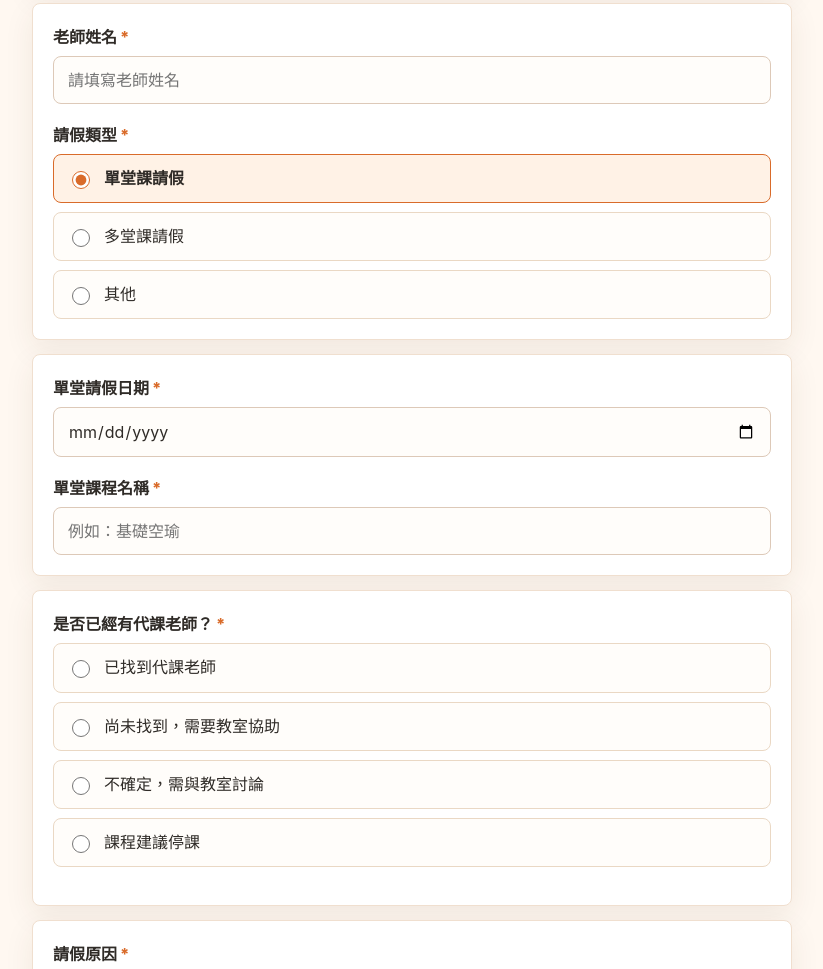
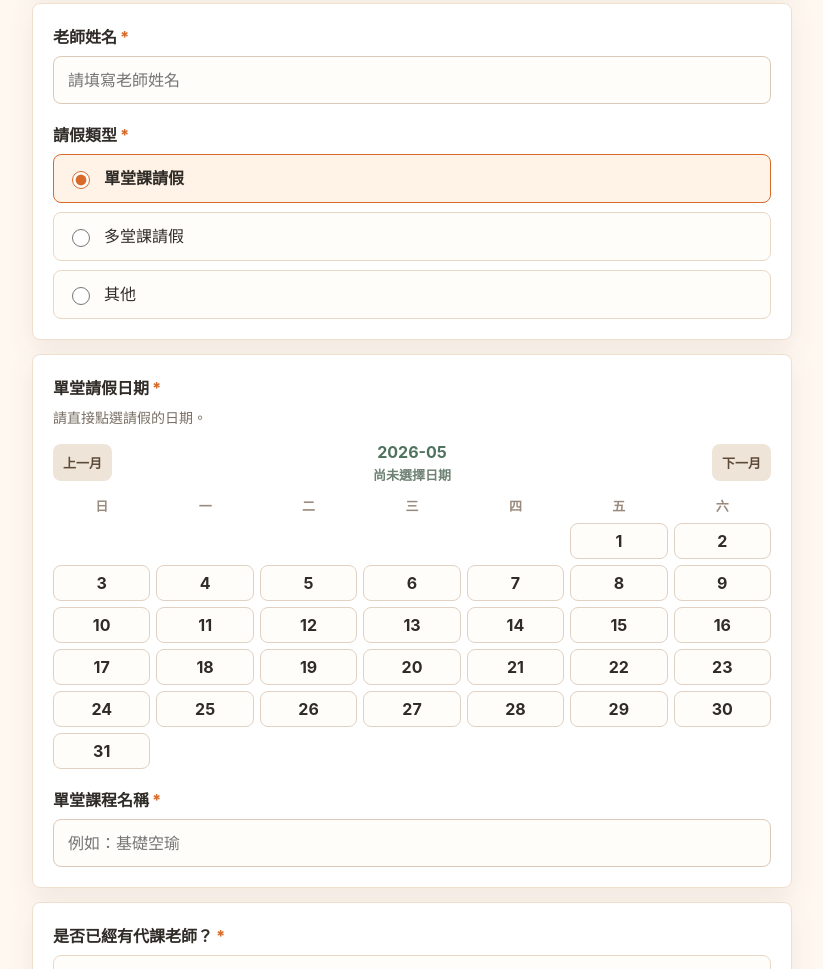
Before and after one commit to hank0303-ctrl/taiwan-warrant-screener, a plain HTML site: page teacher-leave/index.html in a window 1280 px wide. Shown: the part 493-1462 px from the top of the page, without its empty margins (228-1051 px from the left). Drawn offline with Linux system fonts and the light colour scheme.

Commit message:
Replace single leave date picker with calendar

```diff
--- a/teacher-leave/index.html
+++ b/teacher-leave/index.html
@@ -242,8 +242,21 @@
 
       <section id="singleCard" class="card">
         <div class="field">
-          <label class="title" for="single_date">單堂請假日期<span class="req">*</span></label>
-          <input id="single_date" name="single_date" type="date">
+          <label class="title">單堂請假日期<span class="req">*</span></label>
+          <p class="help">請直接點選請假的日期。</p>
+          <div class="calendar-head">
+            <button class="month-btn" type="button" id="singlePrevMonth">上一月</button>
+            <div>
+              <strong id="singleCalendarTitle"></strong>
+              <span id="singleSelectedText">尚未選擇日期</span>
+            </div>
+            <button class="month-btn" type="button" id="singleNextMonth">下一月</button>
+          </div>
+          <div class="calendar-weekdays">
+            <span>日</span><span>一</span><span>二</span><span>三</span><span>四</span><span>五</span><span>六</span>
+          </div>
+          <div id="singleDateGrid" class="date-grid"></div>
+          <input id="single_date" name="single_date" type="hidden">
         </div>
 
         <div class="field">
@@ -351,6 +364,9 @@
     const errorMsg = document.getElementById('errorMsg');
     const successBox = document.getElementById('successBox');
     const selectedDates = new Set();
+    let singleSelectedDate = '';
+    let singleCalendarCursor = new Date();
+    singleCalendarCursor.setDate(1);
     let calendarCursor = new Date();
     calendarCursor.setDate(1);
 
@@ -383,11 +399,11 @@
         selectedDates.clear();
         renderCalendar();
       } else if (isMulti) {
-        document.getElementById('single_date').value = '';
+        clearSingleDate();
         document.getElementById('single_class').value = '';
         document.getElementById('other_leave_detail').value = '';
       } else if (isOther) {
-        document.getElementById('single_date').value = '';
+        clearSingleDate();
         document.getElementById('single_class').value = '';
         document.getElementById('multi_class').value = '';
         selectedDates.clear();
@@ -405,6 +421,39 @@
       const month = String(date.getMonth() + 1).padStart(2, '0');
       const day = String(date.getDate()).padStart(2, '0');
       return `${year}-${month}-${day}`;
+    }
+
+    function renderSingleCalendar() {
+      const grid = document.getElementById('singleDateGrid');
+      const title = document.getElementById('singleCalendarTitle');
+      const selectedText = document.getElementById('singleSelectedText');
+      const year = singleCalendarCursor.getFullYear();
+      const month = singleCalendarCursor.getMonth();
+      const firstDay = new Date(year, month, 1).getDay();
+      const daysInMonth = new Date(year, month + 1, 0).getDate();
+      const titleMonth = String(month + 1).padStart(2, '0');
+
+      title.textContent = `${year}-${titleMonth}`;
+      selectedText.textContent = singleSelectedDate ? `已選 ${singleSelectedDate}` : '尚未選擇日期';
+      document.getElementById('single_date').value = singleSelectedDate;
+
+      const cells = [];
+      for (let i = 0; i < firstDay; i += 1) {
+        cells.push('<button class="date-cell blank" type="button" tabindex="-1"></button>');
+      }
+      for (let day = 1; day <= daysInMonth; day += 1) {
+        const date = new Date(year, month, day);
+        const iso = formatIsoDate(date);
+        const selected = singleSelectedDate === iso ? ' selected' : '';
+        cells.push(`<button class="date-cell${selected}" type="button" data-single-date="${iso}">${day}</button>`);
+      }
+      grid.innerHTML = cells.join('');
+    }
+
+    function clearSingleDate() {
+      singleSelectedDate = '';
+      document.getElementById('single_date').value = '';
+      renderSingleCalendar();
     }
 
     function renderCalendar() {
@@ -502,6 +551,11 @@
       event.preventDefault();
       errorMsg.classList.remove('show');
       errorMsg.textContent = '送出失敗，請稍後再試，或直接聯繫教室負責人。';
+      if (radioValue('leave_type') === '單堂課請假' && !singleSelectedDate) {
+        errorMsg.textContent = '請先選擇單堂請假日期。';
+        errorMsg.classList.add('show');
+        return;
+      }
       if (radioValue('leave_type') === '多堂課請假' && selectedDates.size === 0) {
         errorMsg.textContent = '請先在月曆上選擇受到影響的日期。';
         errorMsg.classList.add('show');
@@ -516,7 +570,9 @@
         await submitPayload(buildPayload());
         form.reset();
         selectedDates.clear();
+        singleSelectedDate = '';
         updateVisibility();
+        renderSingleCalendar();
         renderCalendar();
         form.classList.add('hidden');
         successBox.classList.add('show');
@@ -530,7 +586,22 @@
       }
     });
 
+    document.getElementById('singlePrevMonth').addEventListener('click', () => {
+      singleCalendarCursor.setMonth(singleCalendarCursor.getMonth() - 1);
+      renderSingleCalendar();
+    });
+    document.getElementById('singleNextMonth').addEventListener('click', () => {
+      singleCalendarCursor.setMonth(singleCalendarCursor.getMonth() + 1);
+      renderSingleCalendar();
+    });
+    document.getElementById('singleDateGrid').addEventListener('click', (event) => {
+      const button = event.target.closest('[data-single-date]');
+      if (!button) return;
+      singleSelectedDate = button.dataset.singleDate;
+      renderSingleCalendar();
+    });
     renderCalendar();
+    renderSingleCalendar();
     updateVisibility();
   </script>
 </body>
```
